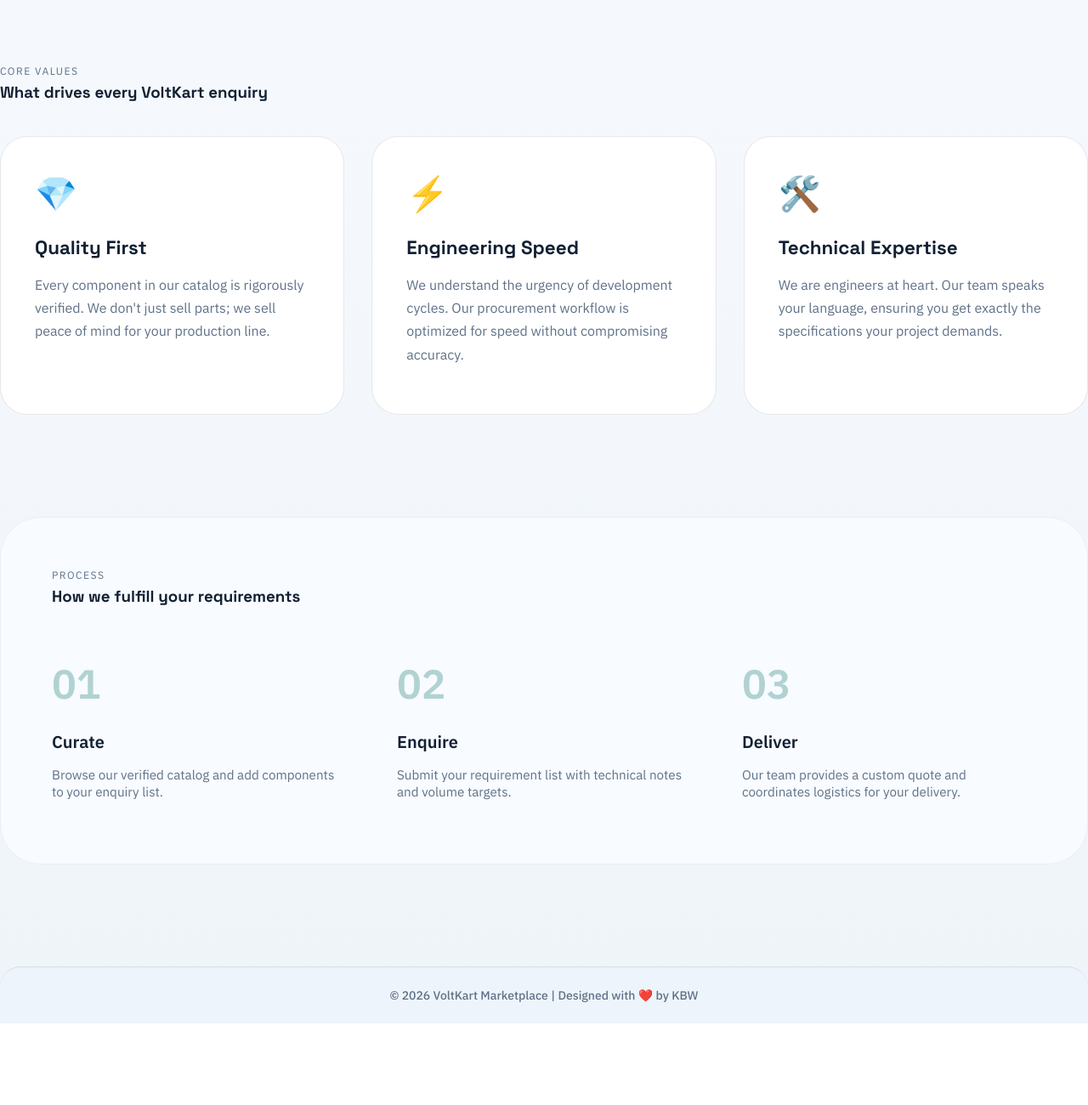
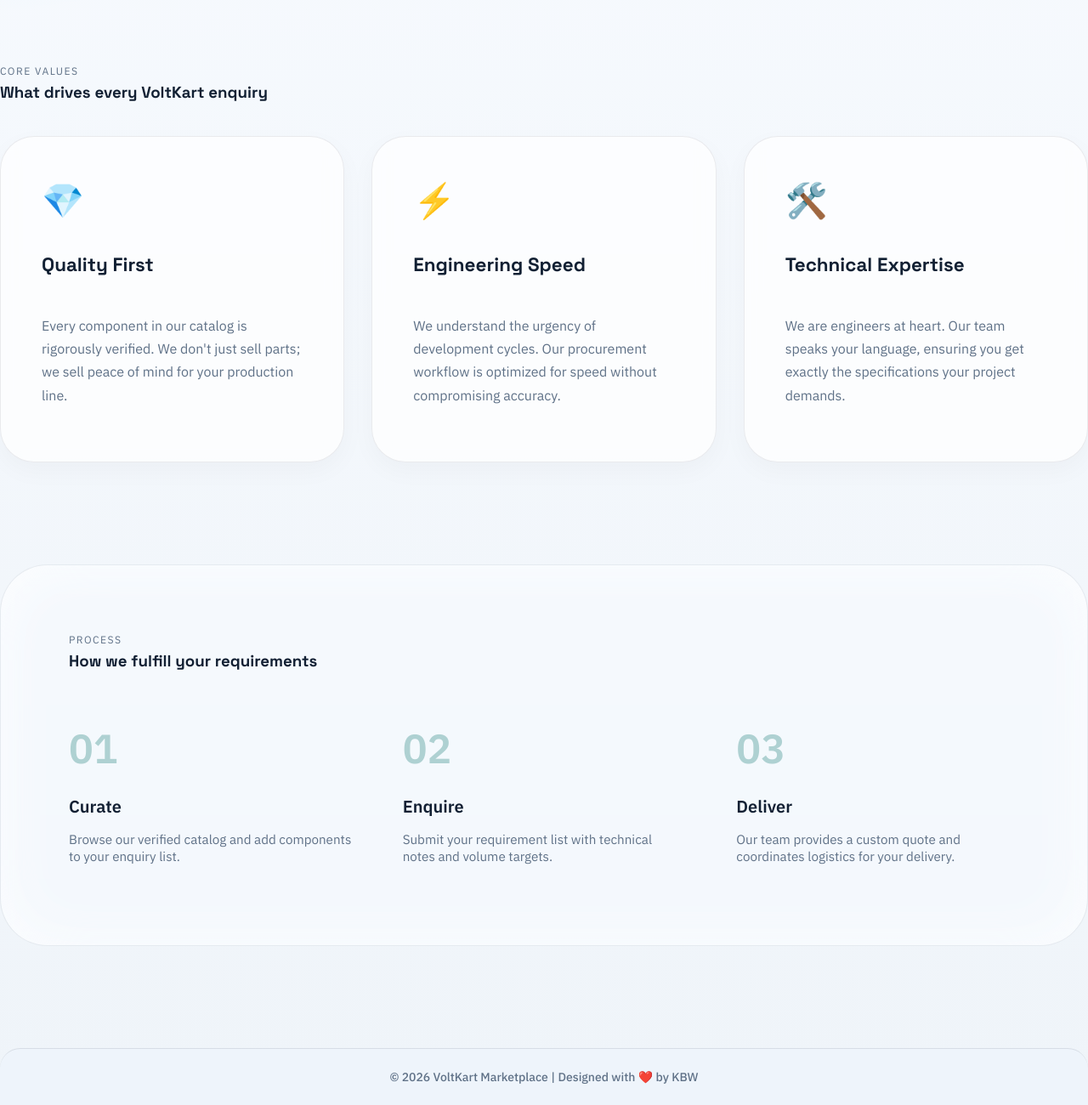
Before and after one commit to KezinB/EcomDemo, a plain HTML site: page about.html in a window 1280 px wide. Shown: the part 509-1809 px from the top of the page at 85% size. Before the commit the page ends 1713 px from the top, so only its background shows below. Drawn offline with Linux system fonts and the light colour scheme; no server answers.

Commit message:
Design Alignment: Apply glassmorphism and premium card layouts to About page

```diff
--- a/styles.css
+++ b/styles.css
@@ -881,16 +881,23 @@
 }
 
 .value-card {
-  padding: 40px;
-  background: white;
-  border-radius: 32px;
-  border: 1px solid var(--line);
-  transition: transform 0.3s ease, box-shadow 0.3s ease;
+  padding: 48px;
+  background: rgba(255, 255, 255, 0.7);
+  backdrop-filter: blur(10px);
+  border-radius: 40px;
+  border: 1px solid rgba(15, 23, 42, 0.08);
+  box-shadow: 0 10px 30px rgba(15, 23, 42, 0.03);
+  transition: all 0.4s cubic-bezier(0.4, 0, 0.2, 1);
+  display: flex;
+  flex-direction: column;
+  gap: 12px;
 }
 
 .value-card:hover {
-  transform: translateY(-8px);
-  box-shadow: 0 20px 40px rgba(15, 23, 42, 0.08);
+  transform: translateY(-10px);
+  background: white;
+  box-shadow: 0 30px 60px rgba(15, 23, 42, 0.08);
+  border-color: var(--accent);
 }
 
 .value-icon {
@@ -909,10 +916,12 @@
 }
 
 .workflow-card {
-  padding: 60px;
-  border-radius: 48px;
-  background: #f8fbff;
-  border: 1px solid rgba(15, 23, 42, 0.05);
+  padding: 80px;
+  border-radius: 56px;
+  background: rgba(248, 251, 255, 0.5);
+  backdrop-filter: blur(10px);
+  border: 1px solid rgba(15, 23, 42, 0.06);
+  box-shadow: inset 0 0 80px rgba(255, 255, 255, 0.8);
 }
 
 .workflow-steps {
```
